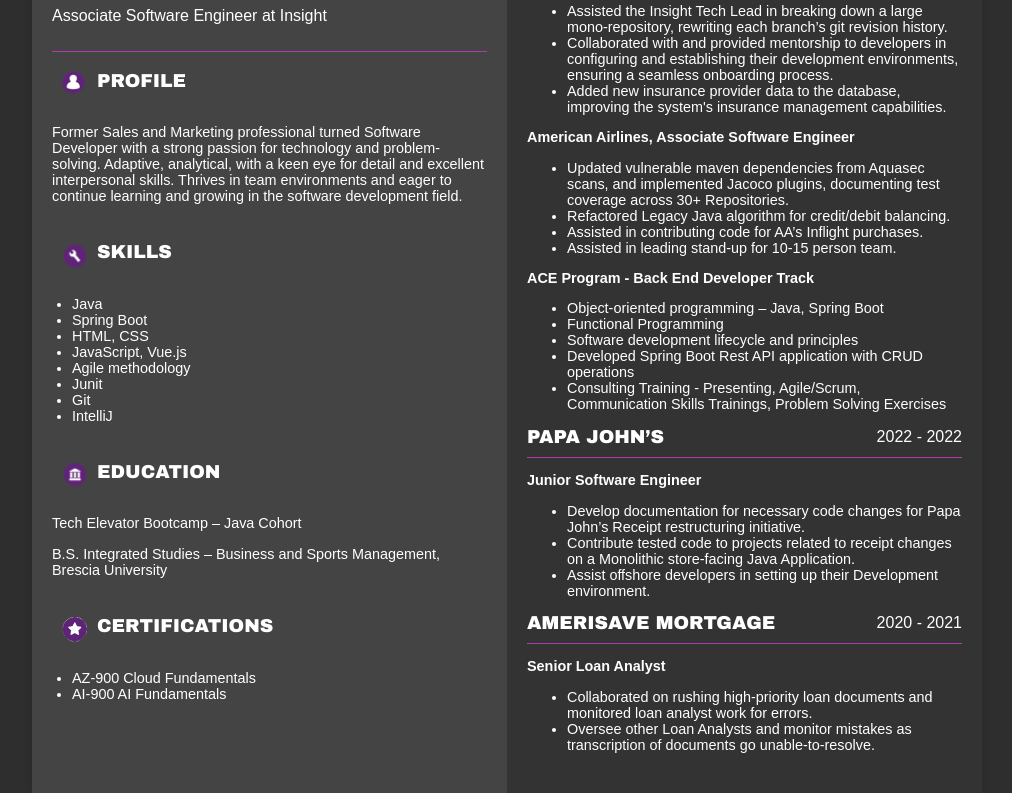
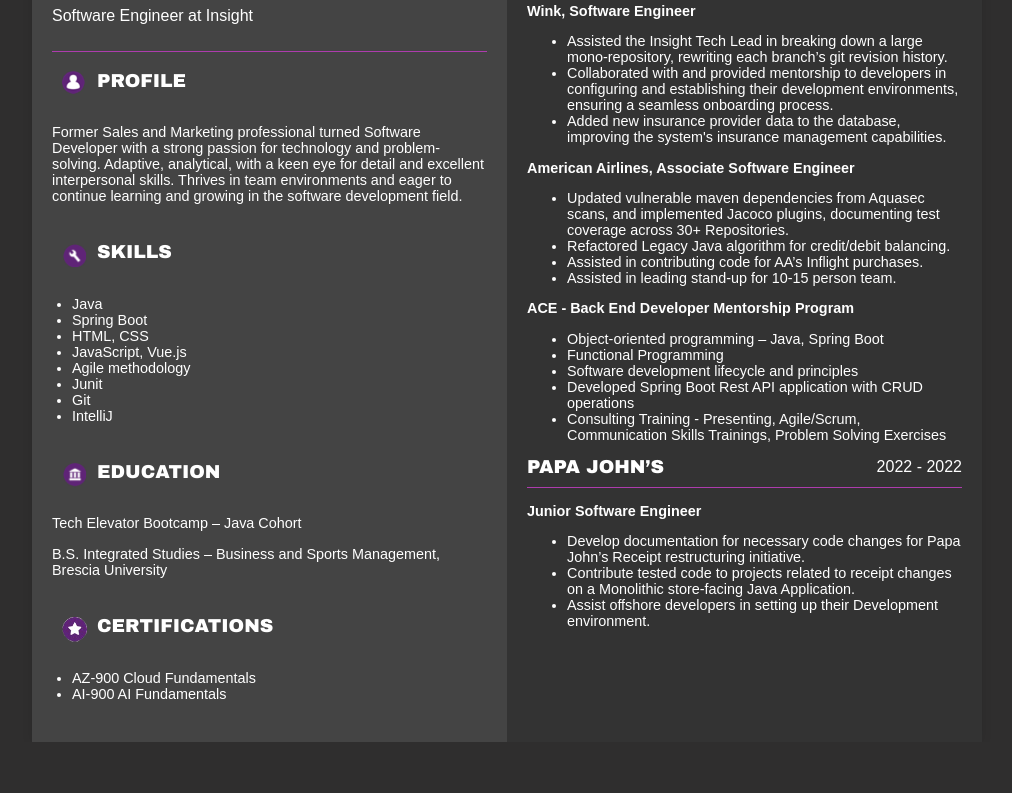
Before and after one commit to DrewAtkins/my-resume-2024, a plain HTML site: page index.html in a window 1280 px wide. Shown: the part 293-1086 px from the top of the page, without its empty margins (133-1145 px from the left). After the commit the page ends 1035 px from the top, so only its background shows below. Drawn offline with Linux system fonts and the light colour scheme.

Commit message:
Promotion :)

```diff
--- a/index.html
+++ b/index.html
@@ -15,7 +15,7 @@
         <div class="column-left">
             <div class= "Name">
                 <h1>Drew Atkins</h1>
-                <p>Associate Software Engineer at Insight</p>
+                <p>Software Engineer at Insight</p>
             </div>
             <div class="section profile">
                 <div class="profile-header">
@@ -65,6 +65,12 @@
                 <h3>Insight Digital Innovation</h3>
                 <span>2022 - Present</span>
                 </div>
+                <p><strong>Insight Optinexus Internal Project, Software Engineer</strong></p>
+
+
+
+
+
                 <p><strong>Wink, Software Engineer</strong></p>
                 <ul class="experience">
                     <li>Assisted the Insight Tech Lead in breaking down a large mono-repository, rewriting each branch’s git revision history.</li>
@@ -78,7 +84,7 @@
                     <li>Assisted in contributing code for AA’s Inflight purchases.</li>
                     <li>Assisted in leading stand-up for 10-15 person team.</li>
                 </ul>
-                <p><strong>ACE Program - Back End Developer Track</strong></p>
+                <p><strong>ACE - Back End Developer Mentorship Program </strong></p>
                 <ul class="experience">
                     <li>Object-oriented programming – Java, Spring Boot</li>
                     <li>Functional Programming</li>
@@ -96,14 +102,6 @@
                     <li>Contribute tested code to projects related to receipt changes on a Monolithic store-facing Java Application. </li>
                     <li>Assist offshore developers in setting up their Development environment. </li>
                 </ul>
-                <div class="header-line">
-                <h3>Amerisave Mortgage</h3>
-                <span>2020 - 2021</span>
-                </div>
-                <p><strong>Senior Loan Analyst</strong></p>
-                <ul class="experience">
-                    <li>Collaborated on rushing high-priority loan documents and monitored loan analyst work for errors.</li>
-                    <li> Oversee other Loan Analysts and monitor mistakes as transcription of documents go unable-to-resolve.</li>
             </div>
         </div>
     </div>
```
